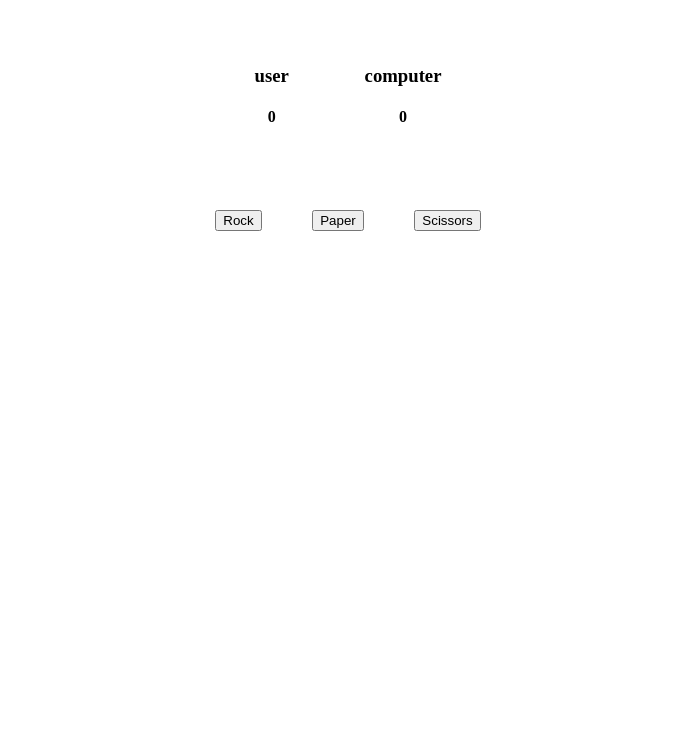
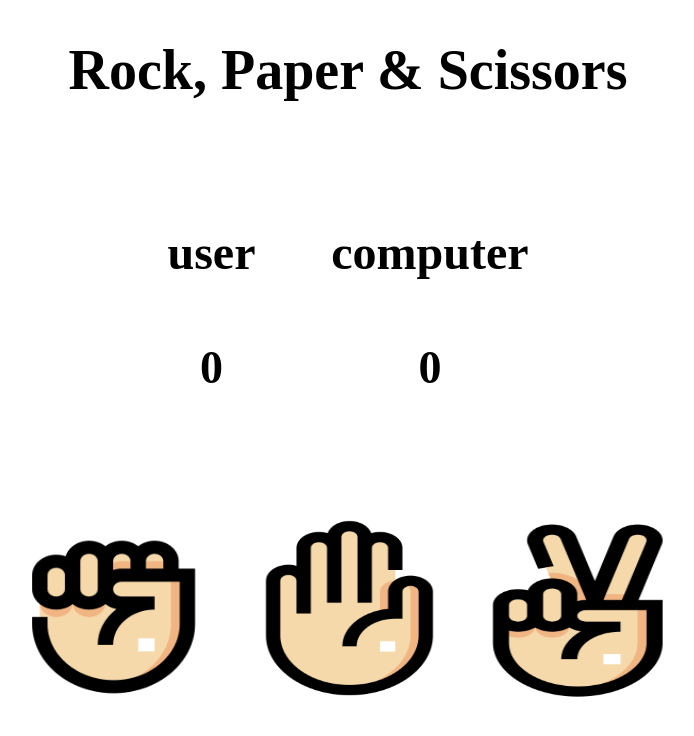
Before and after one commit to tarcioreis/rock-paper-scissors, a plain HTML site: page index.html in a window 1280 px wide. Shown: the whole page, without its empty margins (292-986 px from the left). Drawn offline with Linux system fonts and the light colour scheme.

Commit message:
add img buttons

```diff
--- a/index.html
+++ b/index.html
@@ -7,6 +7,12 @@
     <title>Rock Paper and Scissors</title>
     <style>
 
+        h1 {
+            font-size: 56px;
+        }
+        body {
+            background-color: white;
+        }
         .players {
             /*border: 1px solid red;*/
             display: flex;
@@ -18,14 +24,24 @@
             text-align: center;
         }
 
+        .player h3 {
+            font-size: 48px;
+        }
+
+        .player h4 {
+            font-size: 46px;
+        }
+
         .center {
             /*border: 1px solid gold;*/
             display: flex;
             justify-content: center;
         }
 
-        .center button {
+        .center img {
             margin: 2%;
+            width: 180px;
+            height: 180px;
         }
 
         .text-center {
@@ -34,6 +50,7 @@
     </style>
 </head>
 <body>
+    <h1 class="text-center">Rock, Paper & Scissors</h1>
     <div class="container">
 
         <div class="players">
--- a/script.js
+++ b/script.js
@@ -9,29 +9,33 @@ const container = document.querySelector(".container");
 const buttons = document.createElement("div");
 buttons.classList = "center";
 
-const rockButton = document.createElement("button");
-rockButton.textContent = "Rock";
+const rockImg = document.createElement("img");
+rockImg.id = "Rock";
+rockImg.src = "./img/rock.png";
 
-const paperButton = document.createElement("button");
-paperButton.textContent = "Paper";
+const paperImg = document.createElement("img");
+paperImg.id = "Paper";
+paperImg.src = "./img/paper.png";
 
-const scissorsButton = document.createElement("button");
-scissorsButton.textContent = "Scissors";
+const scissorsImg = document.createElement("img");
+scissorsImg.id = "Scissors";
+scissorsImg.src = "./img/scissors.png";
 
 const displayMessage = document.createElement("h4");
 displayMessage.classList = "text-center";
+displayMessage.style.fontSize = "25px";
 
-buttons.appendChild(rockButton);
-buttons.appendChild(paperButton);
-buttons.appendChild(scissorsButton);
+buttons.appendChild(rockImg);
+buttons.appendChild(paperImg);
+buttons.appendChild(scissorsImg);
 container.appendChild(buttons);
-container.appendChild(displayMessage);
-//container.insertBefore(displayMessage, rockButton);
+//container.appendChild(displayMessage);
+container.insertBefore(displayMessage, document.querySelector(".players"));
 
 // get user choice
-function getButtonValue (event) {
-    //console.log(event.target.innerText);
-    const text = event.target.innerText;
+const getButtonValue = event => {
+
+    const text = event.target.id;
 
     if (userPoints === 5) {
         window.alert("You won this game!!!");
@@ -54,7 +58,7 @@ function getButtonValue (event) {
 }
 
 // generate random choice
-function getComputerChoice () {
+const getComputerChoice = () => {
 
     options = ["Rock", "Paper", "Scissors"];
 
@@ -63,12 +67,13 @@ function getComputerChoice () {
     return options[choice];
 }
 
-function playRound (userChoice, computerChoice) {
+
+const playRound = (userChoice, computerChoice) => {
 
     if (userChoice === computerChoice)
         displayMessage.innerText = "Draw!";
 
-    // check if u)ser win
+    // check if user win
     if (userChoice === "Rock" && computerChoice === "Scissors") {
         userPoints += 1;
         document.querySelector("#userPointsTitle").innerText = userPoints;
@@ -107,20 +112,15 @@ function playRound (userChoice, computerChoice) {
     }
 }
 
-function game () {
+const game = () => {
 
-    rockButton.onclick = getButtonValue;
-    paperButton.onclick = getButtonValue;
-    scissorsButton.onclick = getButtonValue;
-
-    // check the winner
-    if (userPoints > computerPoints)
-        console.log("You are the winner!", + userPoints + " points")
-    else if (computerPoints > userPoints)
-        console.log("Computer are the winner!", + computerPoints + " points")
-    else
-        console.log("game tied");
-
+    rockImg.onclick = getButtonValue;
+    paperImg.onclick = getButtonValue;
+    scissorsImg.onclick = getButtonValue;
 }
 
 game();
+
+/*
+<a href="https://www.flaticon.com/free-icons/rock-paper-scissors" title="rock paper scissors icons">Rock paper scissors icons created by Freepik - Flaticon</a>
+ */
```
Also changed, not shown: img/paper.png (added), img/rock.png (added), img/scissors.png (added).
